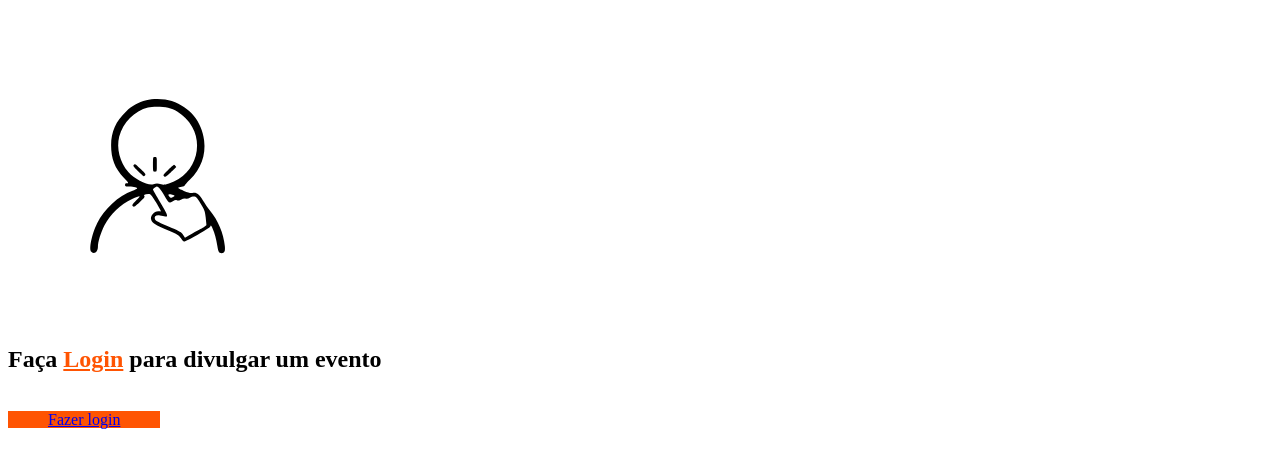
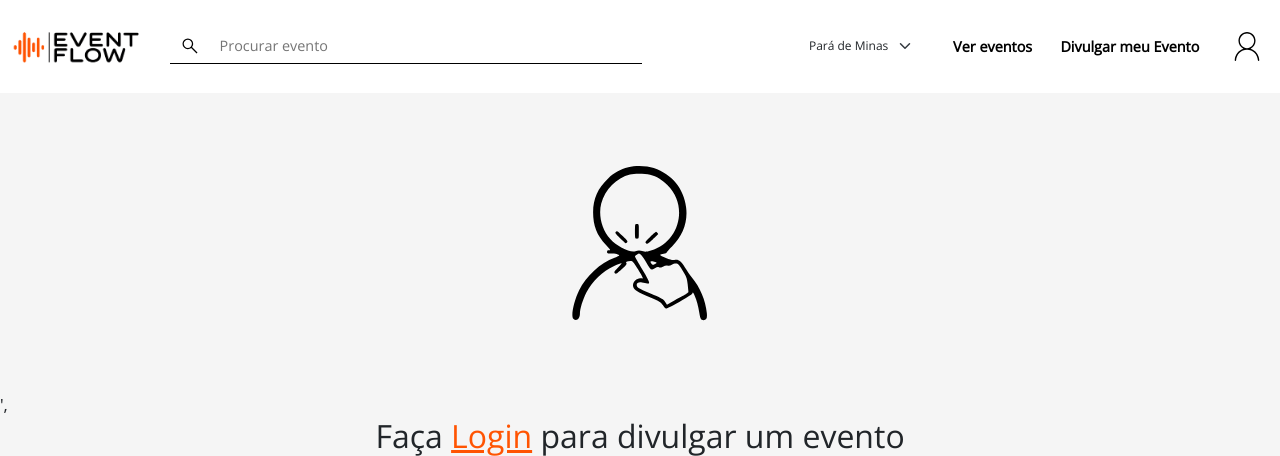
Before and after one commit to RyanNotF4und/EventFlow, a PHP site: page /upload.php in a window 1280 px wide. Shown: the top 456 px of the page. Run offline with PHP 8.4, Linux system fonts and the light colour scheme.

Commit message:
organizando o codigo

```diff
--- a/upload.php
+++ b/upload.php
@@ -15,10 +15,11 @@
             $upload_event = new UploadEvent($_FILES);
         }
     }
+
+    //Se o id de usuario existir
     if (isset($_SESSION["id"])) {
-        $user = $select->selectUserById($_SESSION['id']);
-        $ImgPerfil = "<div id='user' style='cursor:pointer;'><img src=" . $user['ImgPerfil'] . "></div>";
 
+    }
 ?>
 
 <!DOCTYPE html>
@@ -72,7 +73,22 @@
 </style>
 
 <body style="height:auto">
-<!--Cabeçalho-->
+    <?php
+        if (isset($_SESSION["id"])) {
+            //Selecionar usuario pelo id
+            $user = $select->selectUserById($_SESSION['id']);
+            //Setar icone do perfil
+            $ImgPerfil = "<div id='user' style='cursor:pointer;'><img src=" . $user['ImgPerfil'] . " style='height:1.9vw'><img src=" . "assets/coin-svgrepo-com.svg" . " style='height:1vw;padding-inline:3px'>0</div>";
+            $list =
+                "<ul class='list-group'>
+                    <a href='index.php?list'><li class='list-group-item'>Ver eventos</li></a>
+                    <a href='upload.php'><li class='list-group-item'>Divulgar meu Evento</li></a>
+                    <a href='user.php?perfil'><li class='list-group-item'>Configurações</li></a>
+                    <a href='php/logout.inc.php' class='text-decoration-none text-black'><li class='list-group-item'>Sair</li></a>
+                    <li class='list-group-item'><img src=" . "assets/coin-svgrepo-com.svg" . " style='height:1.3vw;padding-inline:3px'>0</li>
+                </ul>";
+    ?>
+    <!--Cabeçalho-->
     <header>
         <div class="navbar navbar-expand-lg navbar-light bg-white w-95 m-0 mx-auto">
             <!--Logo-->
@@ -190,10 +206,58 @@
     </section>
     <?php
     } else {
-        $ImgPerfil = '<a href="login.php"><img src="assets/user-128.svg"></a>';
-        echo '<br><img class="rounded mx-auto d-block" src ="assets/avatar_click.svg" width="300vh" height="300vh">',
-        "<br><h2 class='text-center'>Faça <a href='login.php' style='color: #FF5402'>Login</a> para divulgar um evento</h2><br>";
+        //Setar icone de usuario nao logado
+        $ImgPerfil = '<a href="login.php"><img src="assets/user-128.svg" style="height:3vw"></a>';
+        $list =
+            "<ul class='list-group'>
+                <a href='index.php?list'><li class='list-group-item'>Ver eventos</li></a>
+                <a href='upload.php'><li class='list-group-item'>Divulgar meu Evento</li></a>
+            </ul>";
     ?>
+    <header>
+        <div class="navbar navbar-expand-lg navbar-light bg-white w-95 m-0 mx-auto">
+            <!--Logo-->
+            <a href="index.php" class="navbar-brand p-0 m-0"><img src="assets/logo-transparente.png" alt="logo" style="width:12vw; min-width:150px"></a>
+            <!--Barra de Pesquisa Desktop-->
+            <form id="desktop" class="d-flex align-items-center ms-3 w-50 p-0 m-0">
+                <input type="text" name="" id="search_bar" placeholder="Procurar evento">
+            </form>
+            <!--Botoes Mobile-->
+            <div id="mobile" style="margin-right:20px;cursor:pointer">
+                <img id="search" src="./assets/search_FILL0_wght400_GRAD0_opsz48.svg">
+                <img id="menu" src="./assets/menu.svg" width="24px">
+                <?php echo $list ?>
+            </div>
+            <!--Opcoes Desktop-->
+            <div id="options_desktop" class="w-50" style="height:6vw">
+                <ul class="h-100 p-0 m-0 align-items-center justify-content-end d-flex w-100">
+                    <li>
+                        <select id="localizacao" class="form-select border-0" aria-label="Default select example">
+                            <option selected>Pará de Minas</option>
+                        </select>
+                    </li>
+                    <li><a href="index.php?list">Ver eventos</a></li>
+                    <li><a href="upload.php">Divulgar meu Evento</a></li>
+                    <li><?php echo $ImgPerfil ?></li>
+                    <ul id="userUl" class="list-group">
+                        <a href="user.php?perfil" class="text-decoration-none text-black">
+                            <li class="list-group-item">Configurações</li>
+                        </a>
+                        <a href="php/logout.inc.php" class="text-decoration-none text-black">
+                            <li class="list-group-item">Sair</li>
+                        </a>
+                    </ul>
+                </ul>
+            </div>
+        </div>
+        <!--Barra Pesquisa Mobile-->
+        <form id="mobile" class="form-inline">
+            <input type="text" name="" id="mobile_search_bar" placeholder="Oque esta Procurando?">
+            <img src="assets/close_FILL0_wght400_GRAD0_opsz20.svg" id="close" alt="" style="cursor:pointer">
+        </form>
+    </header>
+        <img class="rounded mx-auto d-block" src ="assets/avatar_click.svg" width="300vh" height="300vh">',
+        <br><h2 class='text-center'>Faça <a href='login.php' style='color: #FF5402'>Login</a> para divulgar um evento</h2><br>;
         <div class="d-flex justify-content-center pb-5">
             <a class="btn btn-lg text-white" style="padding-left: 2.5rem; padding-right: 2.5rem;background-color:#FF5402" href="login.php" role="button">Fazer login</a>
         </div>
```
